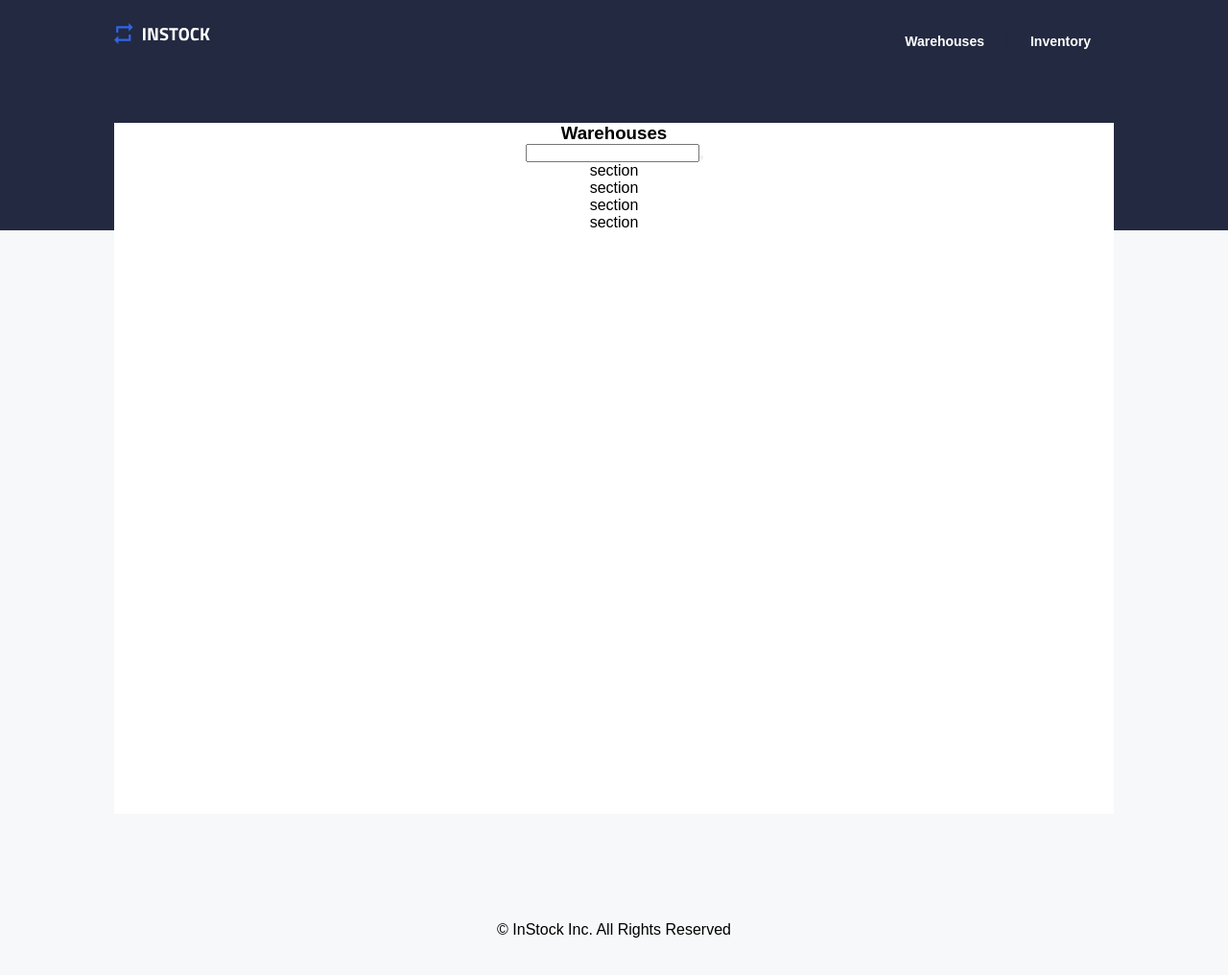
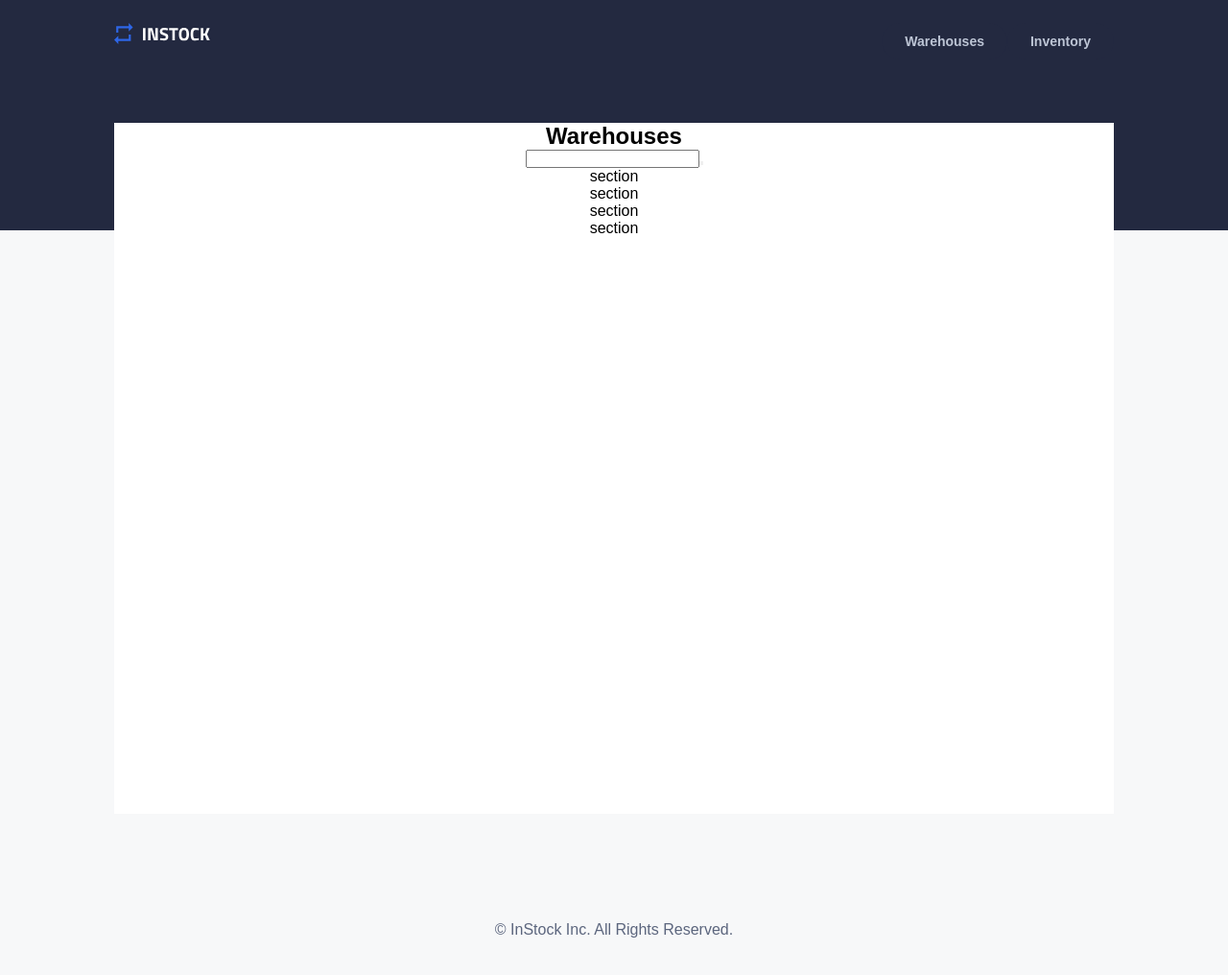
Before and after one commit to Walflower/in-stock-team-2, a React (Create React App) app: page / in a window 1280 px wide. Shown: the top 1016 px of the page at 96% size. Built offline with nearby package versions, Linux system fonts and the light colour scheme.

Commit message:
ready to pull from dev

```diff
--- a/src/App.js
+++ b/src/App.js
@@ -9,9 +9,9 @@ function App() {
     <div className="App">
       {/* <Testing /> */}
       <Header />
-      <section className="section">
-        <Main />
-      </section>
+
+      <Main />
+
       <Footer />
     </div>
   );
--- a/src/App.scss
+++ b/src/App.scss
@@ -3,7 +3,3 @@
 .App {
   text-align: center;
 }
-
-.section {
-  background-color: $background--lightgrey;
-}
--- a/src/components/Footer/Footer.js
+++ b/src/components/Footer/Footer.js
@@ -4,7 +4,7 @@ function Footer() {
   return (
     <footer className="footer">
       <p className="footer__copyright">
-        &copy; InStock Inc. All Rights Reserved
+        &copy; InStock Inc. All Rights Reserved.
       </p>
     </footer>
   );
--- a/src/components/Footer/Footer.scss
+++ b/src/components/Footer/Footer.scss
@@ -6,5 +6,6 @@
 
   &__copyright {
     padding-bottom: $pad--48;
+    color: $secondary--slate;
   }
 }
--- a/src/components/Header/Header.scss
+++ b/src/components/Header/Header.scss
@@ -44,9 +44,11 @@
   &__button {
     @include cta__primary--DT;
     background-color: $background--graphite;
+    color: $secondary--cloud;
 
     &:hover {
       background-color: $primary--black;
+      color: $background--lightgrey;
     }
   }
 }
--- a/src/components/Main/Main.scss
+++ b/src/components/Main/Main.scss
@@ -18,6 +18,7 @@
     background-color: $primary--white;
     height: 90vh;
 
+    //TODO container does align in the center at desktop
     @include tablet {
       width: 100%;
       top: 6rem;
```
